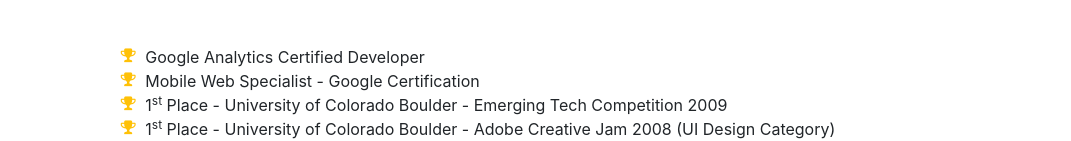
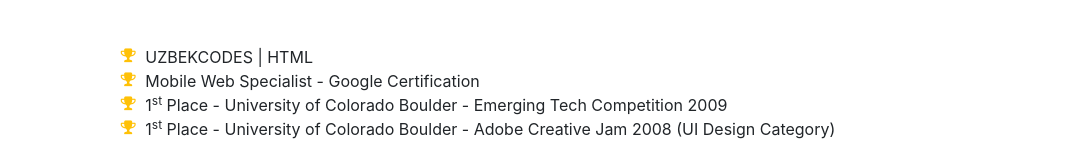
Before and after one commit to alamovAsadbek/my_portfolie, a website with bundled scripts: page index.html in a window 1280 px wide. Shown: the part 4314-4455 px from the top of the page, without its empty margins (209-1280 px from the left). Built offline with nearby package versions, Linux system fonts and the light colour scheme; files whose address does not match are found by name; a web font is replaced by a local one.

Commit message:
change html file

```diff
--- a/index.html
+++ b/index.html
@@ -271,7 +271,7 @@
             <ul class="fa-ul mb-0">
                 <li>
                     <i class="fa-li fa fa-trophy text-warning"></i>
-                    Google Analytics Certified Developer
+                    UZBEKCODES | HTML
                 </li>
                 <li>
                     <i class="fa-li fa fa-trophy text-warning"></i>
```
